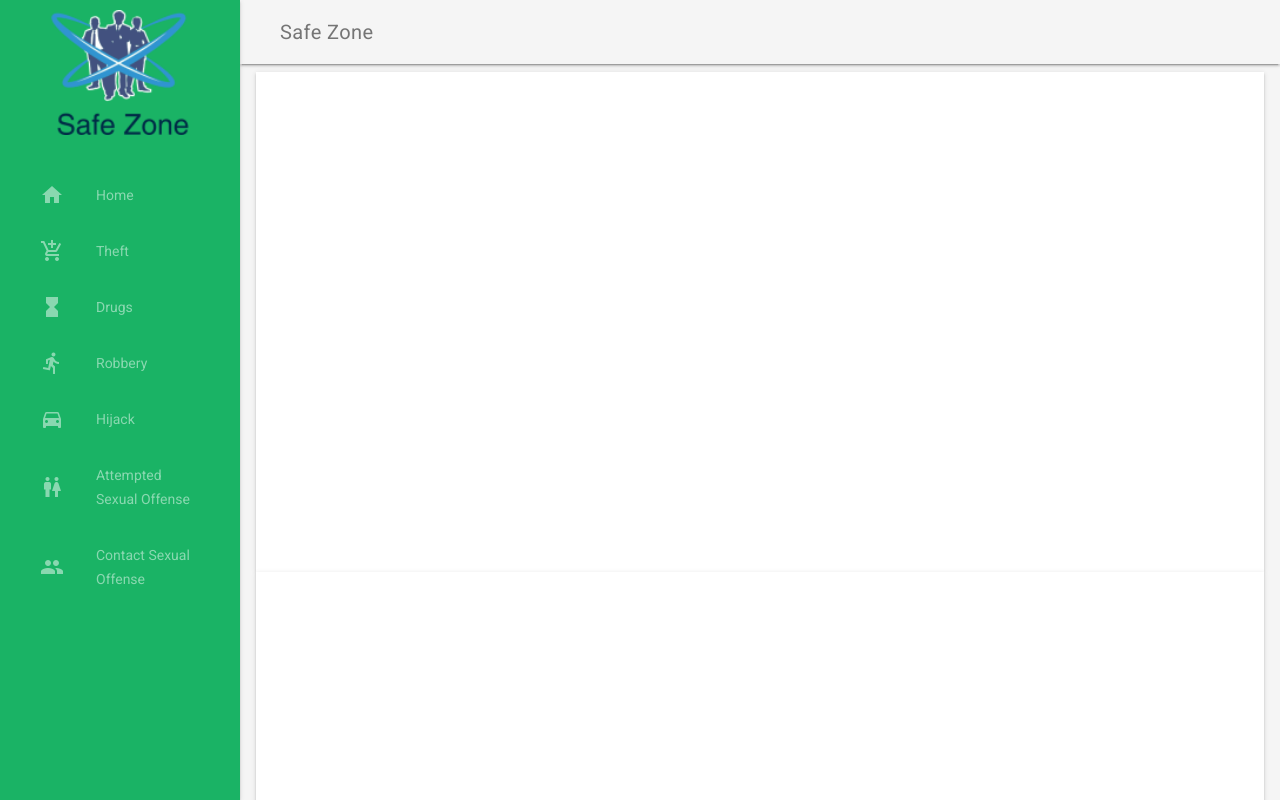
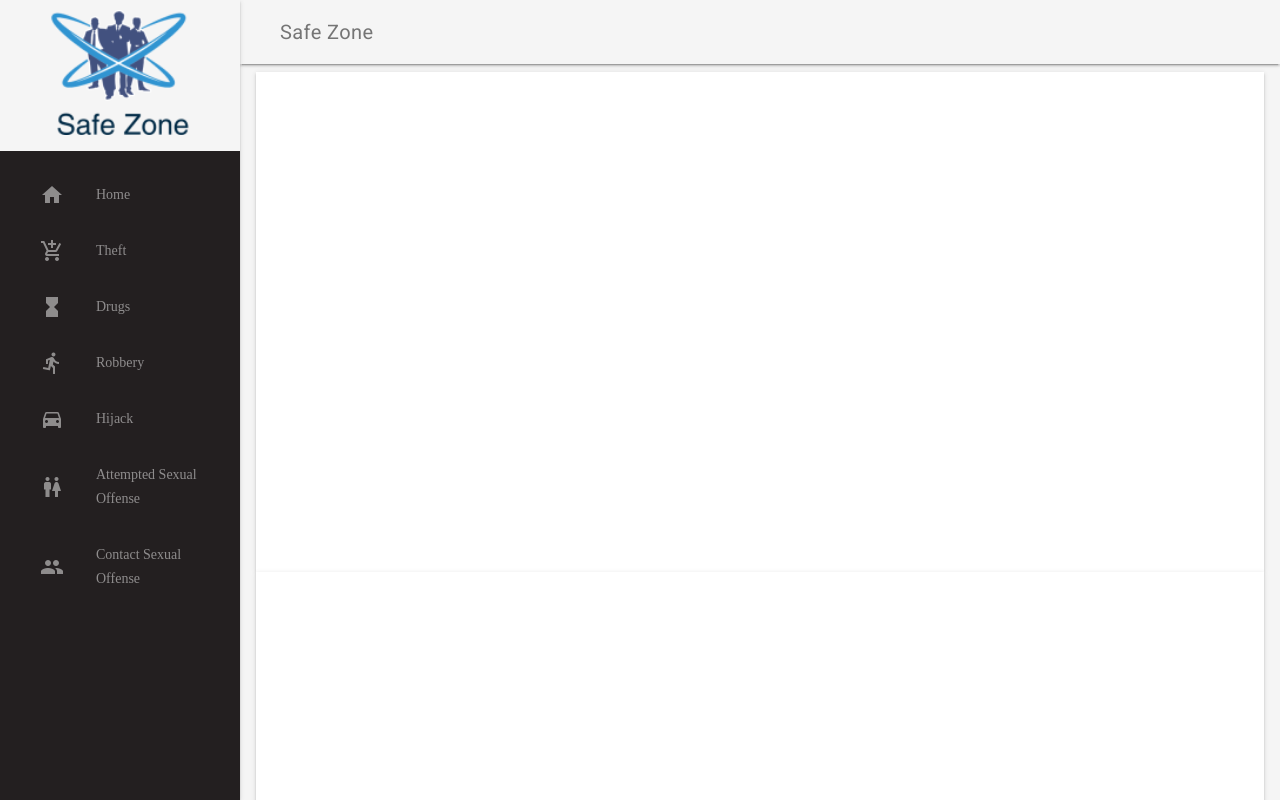
Before and after one commit to aviwembekeni/safe-zone, a plain HTML site: page index.html in a window 1280 px wide. Drawn offline with nearby package versions, Linux system fonts and the light colour scheme; a script that the page names is missing.

Commit message:
add updates on style sheets and cleaning up the code

```diff
--- a/styles.css
+++ b/css/styles.css
@@ -15,13 +15,15 @@
  */
 
 html, body {
-  font-family: 'Roboto', 'Helvetica', sans-serif;
+  font-family: 'Raleway", "HelveticaNeue", "Helvetica Neue", Helvetica, Arial, sans-serif';
 }
 
-.green {
-  background-color: #1AB365;
+.navigations {
+  background-color: rgb(35,31,32);
 }
-
+.logo {
+  background-color: #f5f5f5;
+}
 .yellow{
   background-color: #F5A623;
 }
@@ -60,13 +62,13 @@ html, body {
   border: none;
 }
 /* iOS Safari specific workaround */
-.demo-drawer .mdl-menu__container {
+/* .demo-drawer .mdl-menu__container {
   z-index: -1;
 }
 .demo-drawer .demo-navigation {
   z-index: -2;
-}
-/* END iOS Safari specific workaround */
+} */
+/* END iOS Safari specific workaround*/
 .demo-drawer .mdl-menu .mdl-menu__item {
   display: -webkit-flex;
   display: -ms-flexbox;
@@ -168,13 +170,14 @@ html, body {
  * not float around outside their container in IE10/11.
  * Using a browserhacks.com solution for now.
  */
-_:-ms-input-placeholder, :root .demo-graphs {
+/* _:-ms-input-placeholder, :root .demo-graphs {
   min-height: 664px;
 }
 _:-ms-input-placeholder, :root .demo-graph {
   max-height: 300px;
 }
 /* TODO end */
+
 .demo-graph:nth-child(1) {
   color: #00b9d8;
 }
--- a/index.html
+++ b/index.html
@@ -25,12 +25,13 @@
     <!--
     <link rel="canonical" href="http://www.example.com/">
     -->
-
+    <link href="//fonts.googleapis.com/css?family=Raleway:400,300,600" rel="stylesheet" type="text/css">
+    <link rel="stylesheet"href="google.com/design/spec/resources/roboto-noto-fonts.html" type="text/css">
     <link rel="stylesheet" href="https://fonts.googleapis.com/css?family=Roboto:regular,bold,italic,thin,light,bolditalic,black,medium&amp;lang=en">
     <link rel="stylesheet" href="https://fonts.googleapis.com/icon?family=Material+Icons">
     <link rel="stylesheet" href="https://code.getmdl.io/1.3.0/material.cyan-light_blue.min.css">
     <script src="https://canvasjs.com/assets/script/canvasjs.min.js"></script>
-    <link rel="stylesheet" href="styles.css">
+    <link rel="stylesheet" href="css/styles.css">
     <style>
     #view-source {
       position: fixed;
@@ -53,11 +54,11 @@
 
         </div>
       </header>
-      <div class="demo-drawer mdl-layout__drawer green">
-        <header class="demo-drawer-header">
+      <div class="demo-drawer mdl-layout__drawer navigations">
+        <header class="demo-drawer-header logo">
           <img src="images/safe-zone-logo.png" >
         </header>
-        <nav class="demo-navigation mdl-navigation green">
+        <nav class="demo-navigation mdl-navigation navigations">
           <a class="mdl-navigation__link home-link" href="#home"><i class=" material-icons" role="presentation">home</i>Home</a>
           <a class="mdl-navigation__link white-text" href="#theft"><i class=" material-icons" role="presentation">add_shopping_cart</i>Theft</a>
           <a class="mdl-navigation__link white-text" href="#drugs"><i class=" material-icons" role="presentation">hourglass_full</i>Drugs</a>
```
